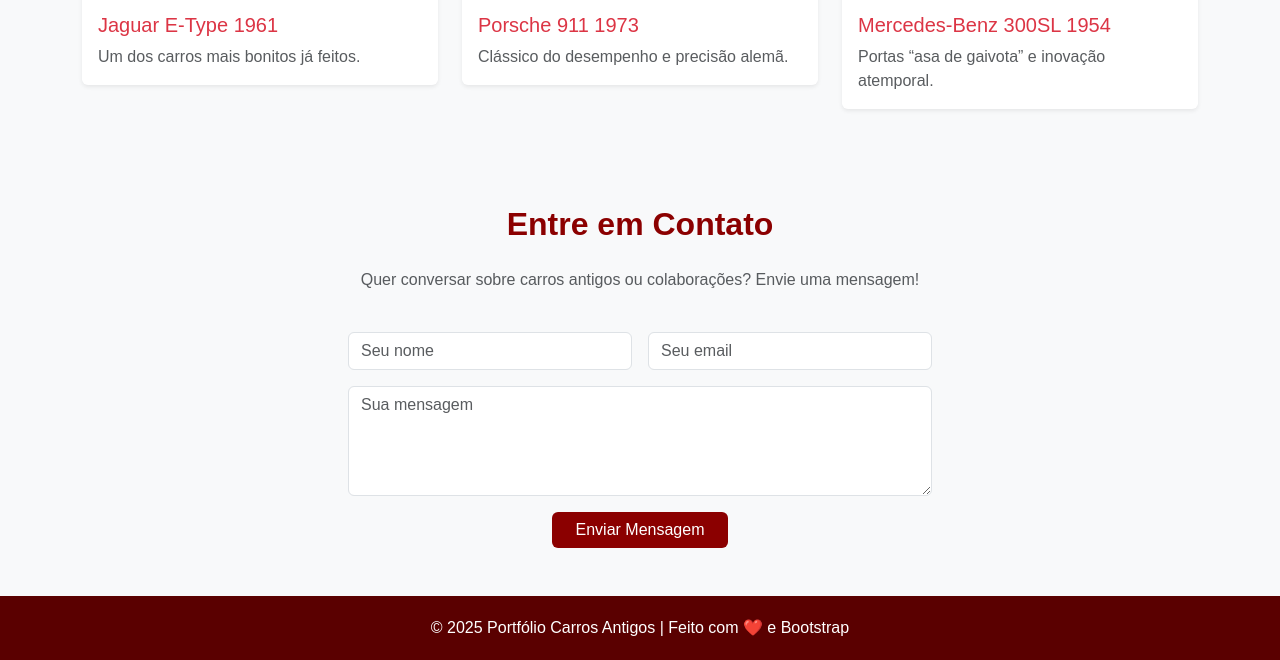
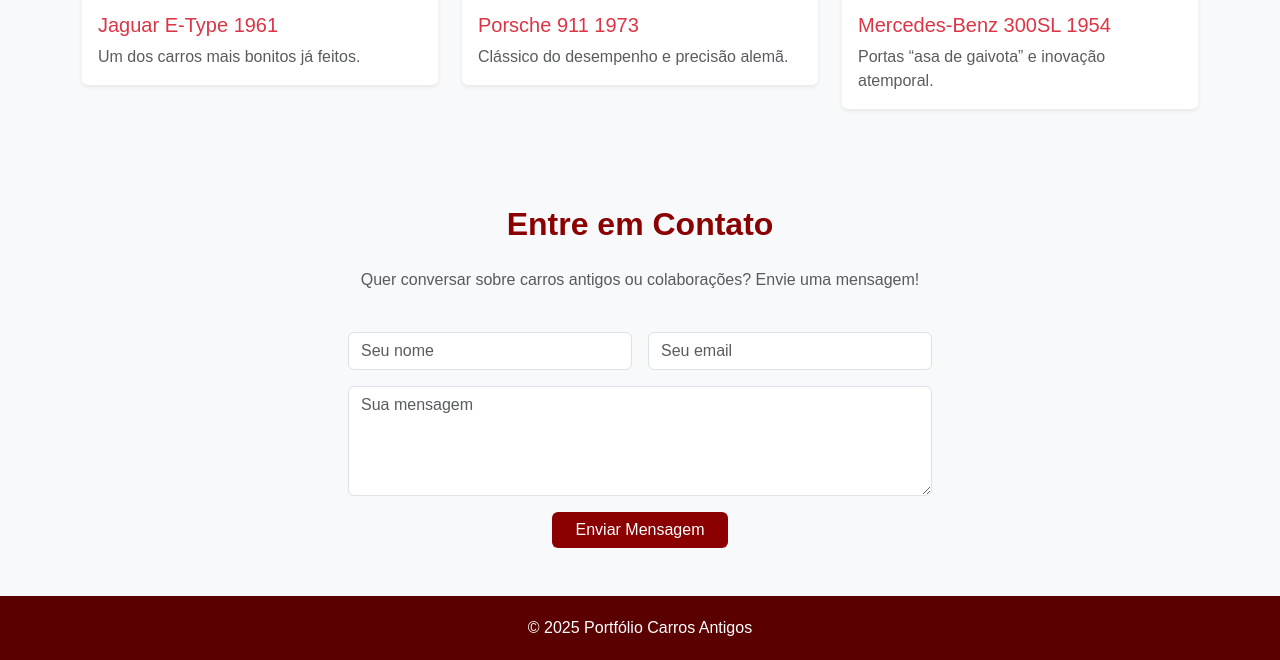
Before and after one commit to Santossz12/carros-antigos-portfolio, a plain HTML site: page index.html in a window 1280 px wide. Shown: the part 1611-2271 px from the top of the page. Drawn offline with nearby package versions, Linux system fonts and the light colour scheme.

Commit message:
Update index.html

```diff
--- a/index.html
+++ b/index.html
@@ -94,7 +94,7 @@
     </div>
   </section>
 
-  <footer class="text-center"><p class="mb-0">&copy; 2025 Portfólio Carros Antigos | Feito com ❤️ e Bootstrap</p></footer>
+  <footer class="text-center"><p class="mb-0">&copy; 2025 Portfólio Carros Antigos </p></footer>
 
   <script src="https://cdn.jsdelivr.net/npm/bootstrap@5.3.2/dist/js/bootstrap.bundle.min.js"></script>
   <script src="https://unpkg.com/aos@2.3.1/dist/aos.js"></script>
```
